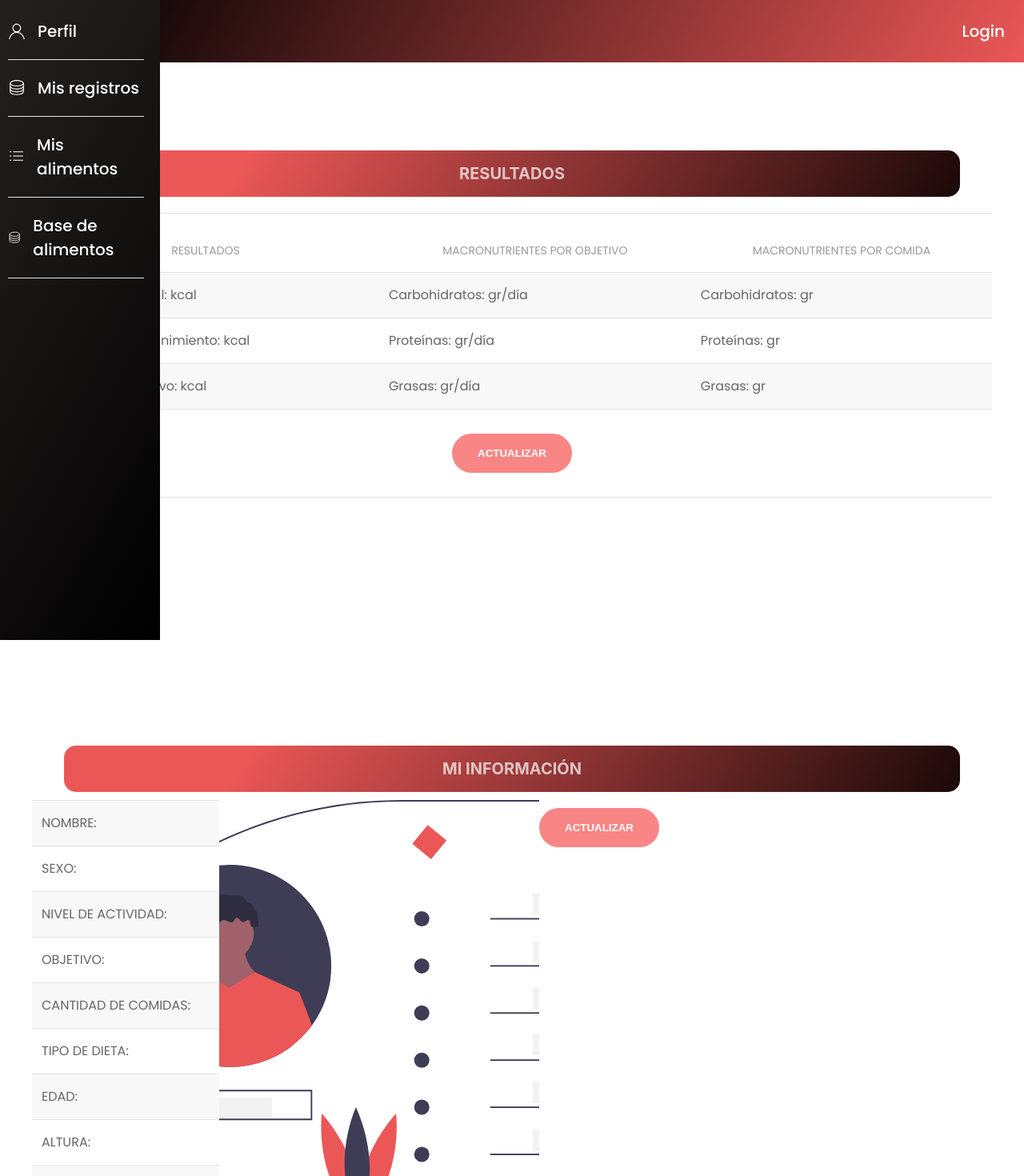
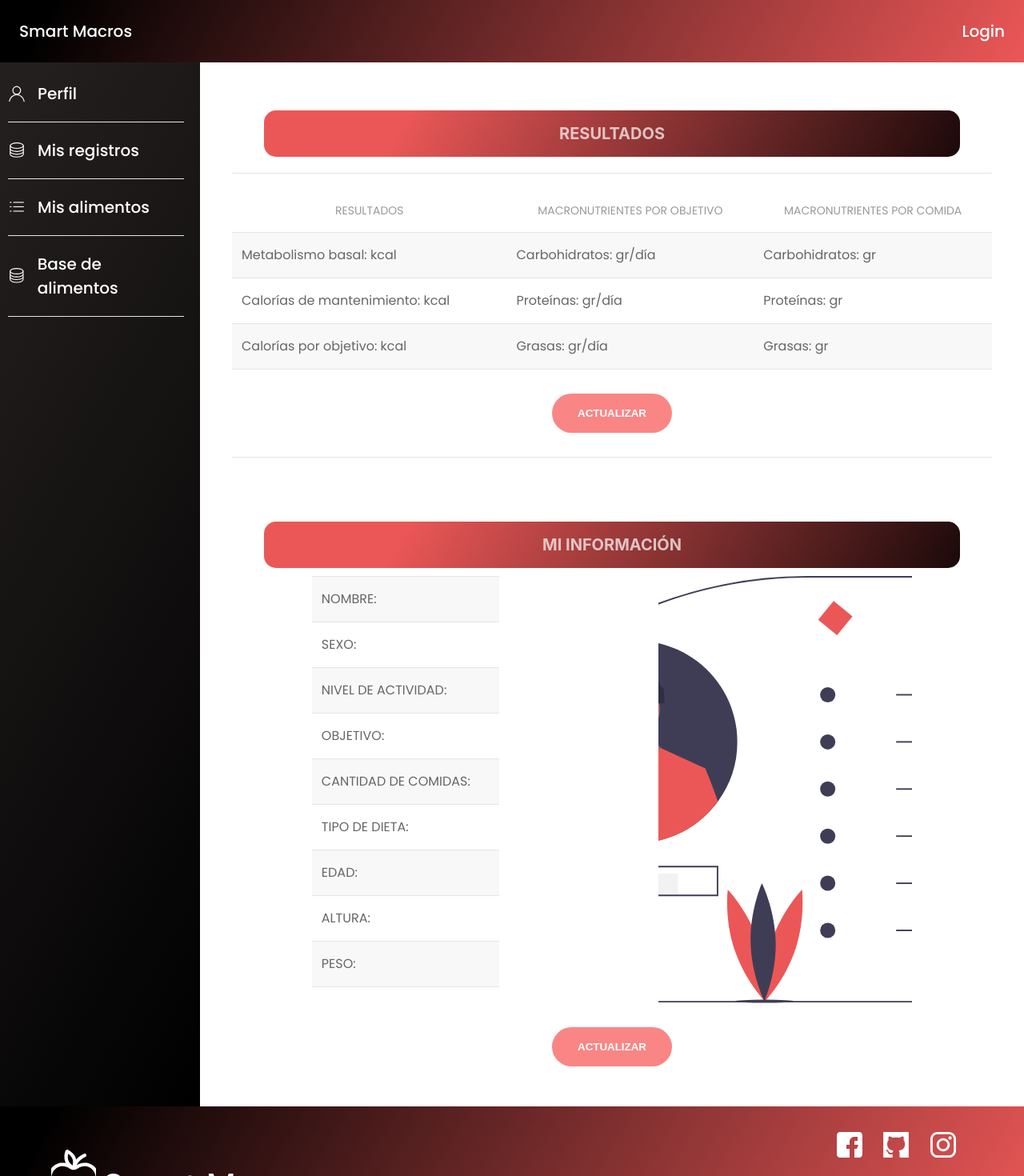
Before and after one commit to FanyMarin/SmartMacros-Frontend, a React (Create React App) app: page /users/my-info in a window 1280 px wide. Shown: the top 1470 px of the page at 80% size. Built offline with nearby package versions, Linux system fonts and the light colour scheme.

Commit message:
:pencil2: UPDATE: Actualizacion de los componentes 'Alimentos', 'Autform', 'Navbar' y 'Perfil'. :heavy_plus_sign: ADD: Estilos adicionales para 'Perfil' agregados. :arrow_heading_up: FIX: Proceso de signup funcional.

```diff
--- a/src/Components/Alimentos/index.js
+++ b/src/Components/Alimentos/index.js
@@ -17,7 +17,6 @@ class Alimentos extends Component {
     });
 
     getMisAlimentos().then((res) => {
-      console.log(res);
       const { result: misAlimentos } = res.data;
       this.setState({ misAlimentos });
     });
@@ -27,10 +26,11 @@ class Alimentos extends Component {
     const isAliments = this.props.location.pathname === "/alimentos";
     return (
       <div>
-        <div className="uk-flex">
+        <div className="main-wrapper">
           <SideNavbar />
+          <div>
             {isAliments ? (
-            <div>
+              <div className="wrapper-alimentos">
                 <h4 className=" forms-title ver-mas uk-padding-small uk-light uk-text-uppercase uk-text-bold">
                   Lista de alimentos
                 </h4>
@@ -39,9 +39,13 @@ class Alimentos extends Component {
                     <TablaAlimentos key={index} {...alimento} />
                   ))
                 ) : (
-                <div className="uk-alert-primary" uk-alert="true">
+                  <div className="food-not-found">
+                    <div
+                      className="uk-alert-primary uk-margin-top"
+                      uk-alert="true"
+                    >
                       <p>No hay alimentos.</p>
-                  <button>Crear alimento</button>
+                    </div>
                   </div>
                 )}
               </div>
@@ -55,21 +59,26 @@ class Alimentos extends Component {
                     <TablaAlimentos key={index} {...misAlimentos} />
                   ))
                 ) : (
-                <div>
-                  <div className="uk-alert-primary" uk-alert="true">
+                  <div className="food-not-found">
+                    <div
+                      className="uk-alert-primary uk-margin-top"
+                      uk-alert="true"
+                    >
                       <p>No hay alimentos.</p>
                     </div>
-                  <button>Crear alimento</button>
                   </div>
                 )}
               </div>
             )}
+            <div className="food-not-found">
               <h4 className="forms-title uk-margin-small uk-margin-top">
                 ¿No encuentras lo que buscas?{" "}
+              </h4>
               <Link to="/alimentos/crear-alimento">
                 <button className="btn">Crear alimento</button>
               </Link>
-          </h4>
+            </div>
+          </div>
         </div>
       </div>
     );
--- a/src/Components/AuthForm/index.js
+++ b/src/Components/AuthForm/index.js
@@ -12,19 +12,20 @@ class AuthForm extends Component {
 
   handleSubmit = (e) => {
     e.preventDefault();
+    const isLogin = this.props.location.pathname === "/login";
+    const { setUser } = this.context;
     const { user } = this.state;
-    const isLogin = this.props.location.pathname === "/login";
     const action = isLogin ? login : signup;
     const { history } = this.props;
-    const nextRoute = isLogin ? "/" : "/login";
+    const nextRoute = isLogin ? "/users/my-info" : "/login";
     action(user)
       .then((res) => {
         if (isLogin) {
           const { user } = res.data;
           localStorage.setItem("user", JSON.stringify(user));
+          setUser(user);
         }
         history.push(nextRoute);
-        console.log(nextRoute)
       })
       .catch((err) => {
         UIkit.notification({
@@ -38,6 +39,7 @@ class AuthForm extends Component {
   handleChange = (e) => {
     let { user } = this.state;
     user = { ...user, [e.target.name]: e.target.value };
+    console.log(user);
     this.setState({ user });
   };
   render() {
@@ -202,8 +204,8 @@ class AuthForm extends Component {
                     <option>Perder peso</option>
                     <option>Perder peso lentamente</option>
                     <option>Mantener peso</option>
-                    <option>Aumentar peso lentamente</option>
-                    <option>Aumentar peso</option>
+                    <option>Aumentar masa muscular lentamente</option>
+                    <option>Aumentar masa muscular</option>
                   </select>
 
                   {/* Numero de comidas */}
@@ -232,11 +234,11 @@ class AuthForm extends Component {
                       required={true}
                     >
                       <option defaultValue="true">Dieta</option>
-                      <option>Estandar</option>
+                      <option>Estándar</option>
                       <option>Equilibrada</option>
                       <option>Baja en grasas</option>
-                      <option>Alta en proteinas</option>
-                      <option>Cetogenica</option>
+                      <option>Alta en proteínas</option>
+                      <option>Cetogénica</option>
                     </select>
                     <button type="submit" className="btn solid">
                       Registrarse
--- a/src/Components/Navbar/index.js
+++ b/src/Components/Navbar/index.js
@@ -4,82 +4,28 @@ import { Link } from "react-router-dom";
 const Navbar = ({ user, logout }) => {
   return (
     <header>
-      <nav className="navbar-wrapper"
-        // className="uk-navbar-container uk-navbar-transparent navbar-container"
-        // uk-navbar="true"
-      >
-        {/* {user._id ? (
-          <div className="uk-navbar-left uk-background-contain uk-background-muted">
-            <ul className="uk-navbar-nav">
-              <li className="uk-active">
-                <Link
-                  to="/users/my-info"
-                  className="uk-logo uk-background-contain"
-                >
-                  <div className="footer-smart-logo">
-                    <img
-                      src="../manzana.svg"
-                      className="smart-apple"
-                      alt="Smart Macros logo"
-                    />
-                    <h1>Smart Macros</h1>
-                  </div>
-                </Link>
+      <nav className="navbar-wrapper">
+        {user._id ? (
+          <div>
+            <ul>
+              <li>
+                <Link to="/users/my-info">Smart Macros</Link>
               </li>
             </ul>
           </div>
         ) : (
-          <div>
-            <ul className="uk-navbar-nav">
-              <li className="uk-active">
-                <Link to="/">
-                  <div className="footer-smart-logo">
-                    <img
-                      src="../manzana.svg"
-                      className="smart-apple"
-                      alt="Smart Macros logo"
-                    />
-                    <h1>Smart Macros</h1>
-                  </div>
-                </Link>
-              </li>
-            </ul>
-          </div>
+          <ul>
+            <li>
+              <Link to="/">Smart Macros</Link>
+            </li>
+          </ul>
         )}
-
-        {user._id ? (
-          <li>
-            <a href="/">
-              <span
-                className="nav-text uk-margin-small-right"
-                uk-icon="icon: sign-out; ratio: 1.1"
-              ></span>
-              <span className="nav-text">Salir</span>
-            </a>
-          </li>
-        ) : null} */}
-
-        {user._id ? (
-          <div>
-            <ul>
-              <li>
-                <Link to="/">Smart Macros</Link>
-              </li>
-            </ul>
-          </div>
-        ) :
-            <ul>
-              <li>
-                <Link to="/">Smart Macros</Link>
-              </li>
-            </ul>
-        }
 
         <div>
           {user._id ? (
             <ul className="navbar-right">
               <li>
-                <Link to="/profile">Perfil</Link>
+                <Link to="/users/my-info">Perfil</Link>
               </li>
               <li onClick={logout}>Logout</li>
             </ul>
@@ -91,7 +37,6 @@ const Navbar = ({ user, logout }) => {
             </ul>
           )}
         </div>
-
       </nav>
     </header>
   );
--- a/src/Components/Perfil/index.js
+++ b/src/Components/Perfil/index.js
@@ -7,29 +7,29 @@ import { Link } from "react-router-dom";
 const Perfil = () => {
   return (
     <div className="uk-flex uk-flex-between">
-      <div uk-sticky="true uk-margin-xlarge-right">
         <SideNavbar />
-      </div>
 
-      <div>
-        <div className="uk-margin-xlarge uk-padding ">
-          <h4 className=" forms-title ver-mas uk-padding-small uk-margin-small-bottom uk-margin-large-top uk-light uk-text-uppercase uk-text-bold">
+      <div className="profile-main">
+        <div className="uk-padding uk-padding-remove-bottom">
+          <h4 className=" forms-title ver-mas uk-padding-small uk-margin-small-bottom uk-light uk-text-uppercase uk-text-bold">
             Resultados
           </h4>
           <hr></hr>
-          <Resultados />
+          <Resultados/>
           <Link to="">
             <button className="btn">Actualizar</button>
           </Link>
           <hr></hr>
         </div>
-        <div className="uk-margin-xlarge uk-padding">
-          <h4 className=" forms-title ver-mas uk-padding-small uk-margin-small-bottom uk-margin-large-top uk-light uk-text-uppercase uk-text-bold">
+        <div className="uk-padding uk-padding-small-top">
+          <h4 className=" forms-title ver-mas uk-padding-small uk-margin-small-bottom uk-light uk-text-uppercase uk-text-bold">
             Mi información
           </h4>
-          <div className="uk-flex">
-            <MiInformacion />
+          <div className="main-my-info">
+            <MiInformacion className="my-info"/>
             <img src="../perfil.svg" className="uk-width-1-3" alt="Disfruta" />
+          </div>
+          <div className="btn-wrapper">
             <Link to="/users/actualizar/:id">
               <button className="btn">Actualizar</button>
             </Link>
--- a/src/index.css
+++ b/src/index.css
@@ -346,7 +346,7 @@ form.sign-in-form {
   background-image: linear-gradient(120deg, #241f1f 5%, #000000 100%);
   display: flex;
   padding-top: 20px;
-  min-width: 200px;
+  min-width: 250px;
 }
 
 /* Estilos Landing */
@@ -477,3 +477,41 @@ nav ul a:hover,
   text-decoration: none;
   color: gray;
 }
+
+.food-not-found {
+  display: flex;
+  flex-direction: column;
+  margin-left: 10%;
+}
+
+.main-wrapper {
+  display: flex;
+  flex-direction: row;
+}
+
+/* Estilos my info */
+.main-my-info {
+  display: flex;
+  flex-direction: row;
+  justify-content: space-around;
+}
+
+.btn-wrapper {
+  margin-top: 20px;
+}
+
+.main-wrapper {
+  display: flex;
+}
+
+.wrapper-alimentos {
+  display: flex;
+  flex-direction: column;
+  /* width: 60%; */
+  /* margin-left: 10%; */
+}
+
+.not-found {
+  display: flex;
+  flex-direction: column;
+}
```
Also changed, not shown: src/App.js (line endings or trailing spaces). Lines whose indentation alone changed are shown as unchanged.
